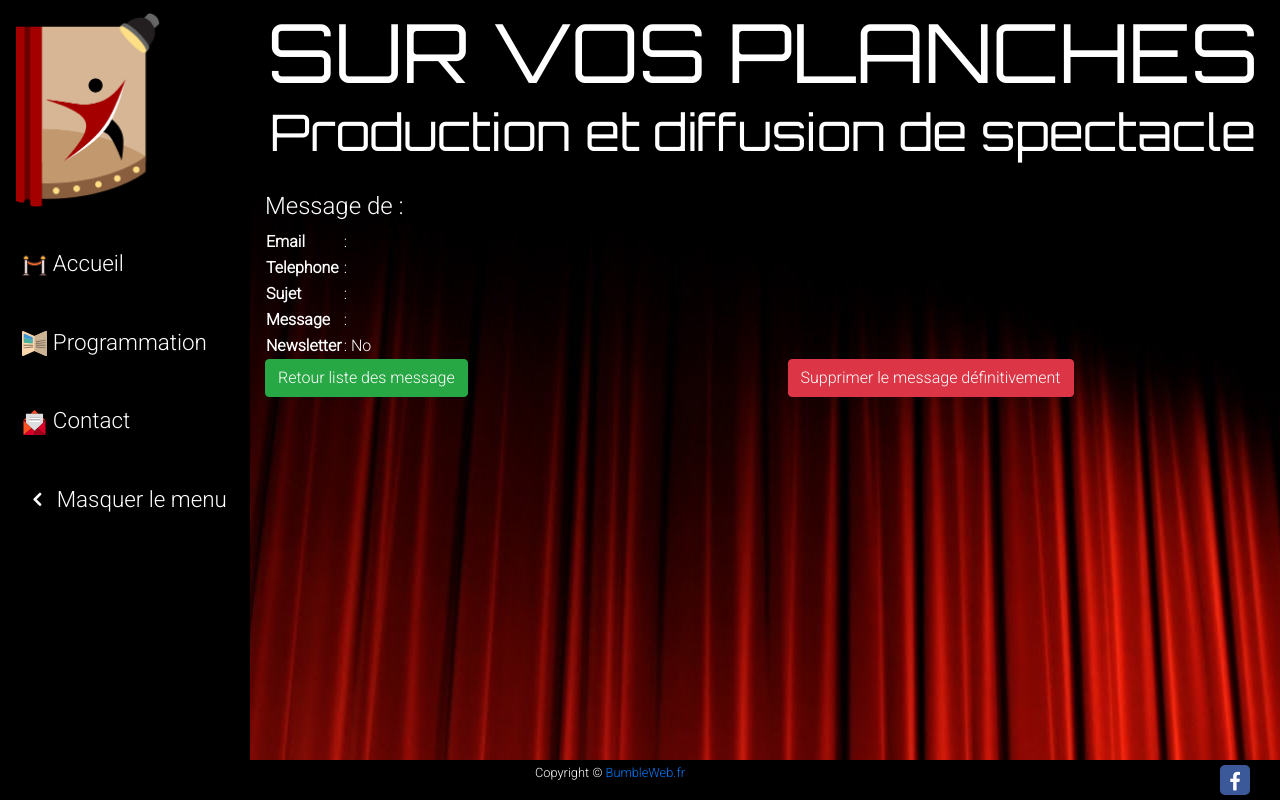
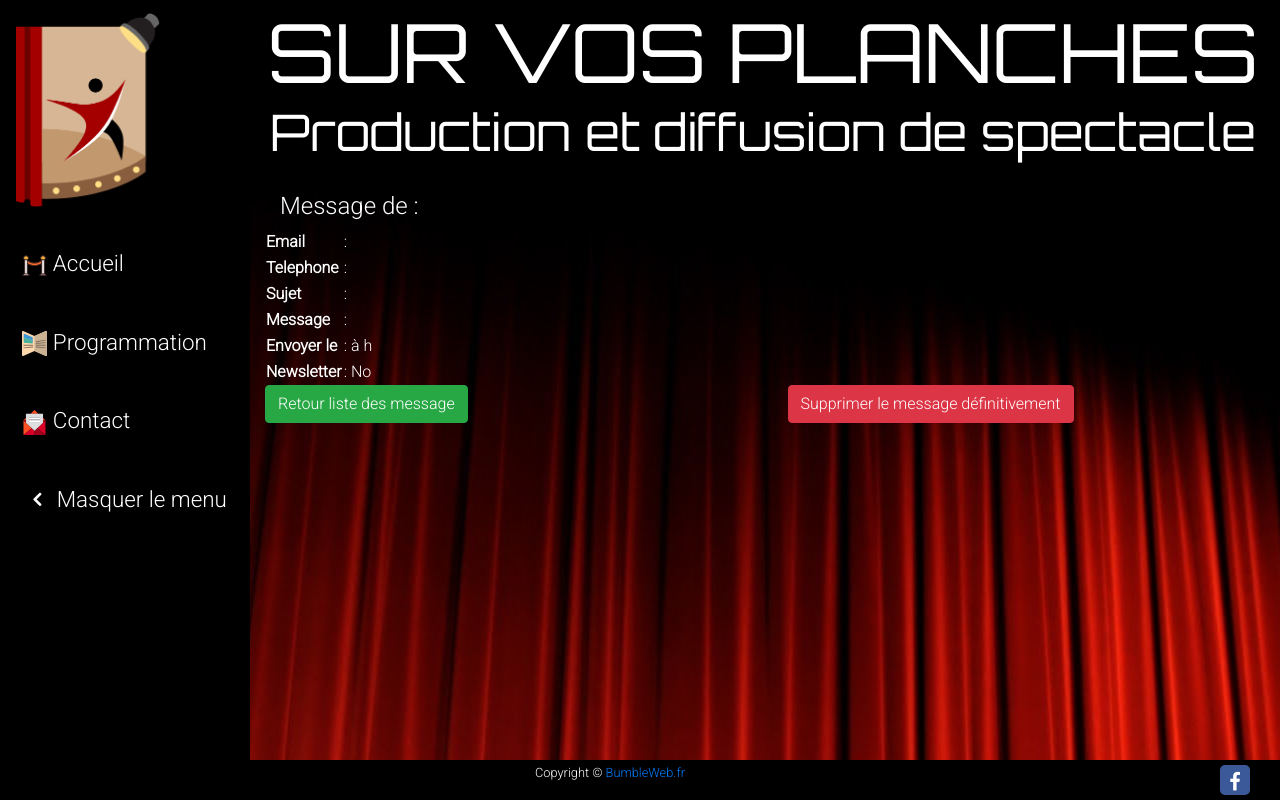
Before and after one commit to BumbleBrice/Ticketing, a Symfony app: template templates/contact_public/show.html.twig in a window 1280 px wide. Run offline with Twig, Linux system fonts and the light colour scheme; the template is opened without the code that fills it, so the values that code supplies are empty; some libraries are stand-ins or nearby versions.

Commit message:
design finish attente avis client

```diff
--- a/templates/contact_partenaire/show.html.twig
+++ b/templates/contact_partenaire/show.html.twig
@@ -3,7 +3,7 @@
 {% block title %}ContactPartenaire{% endblock %}
 
 {% block body %}
-    <div id="contact">
+    <div id="contact" class="container">
         <h4>Message de : {{ contact_partenaire.nom }} {{ contact_partenaire.prenom }}</h4>
         <table>
             <tbody>
@@ -24,6 +24,10 @@
                     <td> : {{ contact_partenaire.message }}</td>
                 </tr>
                 <tr>
+                    <th>Envoyer le</th>
+                    <td> : {{ contact_partenaire.date ? contact_partenaire.date|date('d-m-y') : '' }} à {{ contact_partenaire.date ? contact_partenaire.date|date('H') : '' }}h{{ contact_partenaire.date ? contact_partenaire.date|date('i') : '' }}</td>
+                </tr>
+                <tr>
                     <th>Newsletter</th>
                     <td> : {{ contact_partenaire.newsletter ? 'Yes' : 'No' }}</td>
                 </tr>
--- a/templates/contact_pro/show.html.twig
+++ b/templates/contact_pro/show.html.twig
@@ -3,7 +3,7 @@
 {% block title %}ContactPro{% endblock %}
 
 {% block body %}
-    <div id="contact">
+    <div id="contact" class="container">
         <h4>Message de : {{ contact_pro.nom }} {{ contact_pro.prenom }}, {{ contact_pro.vousetes ? contact_pro.vousetes|join(', ') : '' }}</h4>
         <table>
             <tbody>
@@ -28,6 +28,10 @@
                     <td> : {{ contact_pro.message }}</td>
                 </tr>
                 <tr>
+                    <th>Envoyer le</th>
+                    <td> : {{ contact_pro.date ? contact_pro.date|date('d-m-y') : '' }} à {{ contact_pro.date ? contact_pro.date|date('H') : '' }}h{{ contact_pro.date ? contact_pro.date|date('i') : '' }}</td>
+                </tr>
+                <tr>
                     <th>Newsletter</th>
                     <td> : {{ contact_pro.newsletter ? 'Yes' : 'No' }}</td>
                 </tr>
--- a/templates/contact_public/show.html.twig
+++ b/templates/contact_public/show.html.twig
@@ -3,7 +3,7 @@
 {% block title %}ContactPublic{% endblock %}
 
 {% block body %}
-    <div id="contact">
+    <div id="contact" class="container">
         <h4>Message de : {{ contact_public.nom }} {{ contact_public.prenom }}</h4>
     </div>
 
@@ -26,6 +26,10 @@
                 <td> : {{ contact_public.message }}</td>
             </tr>
             <tr>
+                <th>Envoyer le</th>
+                <td> : {{ contact_public.date ? contact_public.date|date('d-m-y') : '' }} à {{ contact_public.date ? contact_public.date|date('H') : '' }}h{{ contact_public.date ? contact_public.date|date('i') : '' }}</td>
+            </tr>
+            <tr>
                 <th>Newsletter</th>
                 <td> : {{ contact_public.newsletter ? 'Yes' : 'No' }}</td>
             </tr>
```
